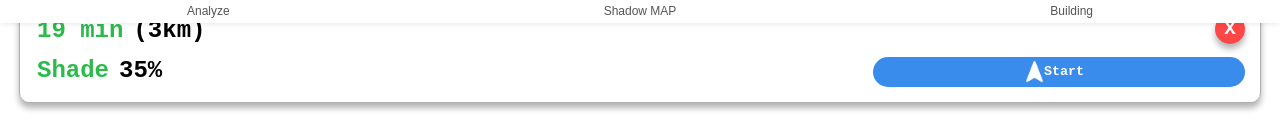
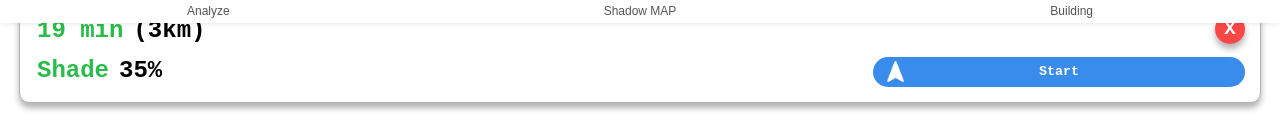
Before and after one commit to winkawin2552/ShadeSync, a React (Vite) app in the folder shadesync/: page /navigate in a window 1280 px wide. Shown: the part 777-908 px from the top of the page. Built offline with nearby package versions, Linux system fonts and the light colour scheme.

Commit message:
2025.12.1

```diff
--- a/shadesync/src/pages/navigate.jsx
+++ b/shadesync/src/pages/navigate.jsx
@@ -115,7 +115,7 @@ function Navigate() {
             </button>
             <button class={styles.startbut}>
               <img src={start} className={styles.start}/>
-              <span style={{paddingLeft: '10px',fontFamily: "agdasima bold, monospace",color:'#ffffffff',fontWeight:700}}>Start</span>
+              <span style={{fontFamily: "agdasima bold, monospace",color:'#ffffffff',fontWeight:700}}>Start</span>
             </button>
           </div>
         ))}
--- a/shadesync/src/pages/navigate.module.css
+++ b/shadesync/src/pages/navigate.module.css
@@ -146,5 +146,5 @@
   position : absolute;
   align-items: center;
   justify-content: center;
-  padding-right: 50px;
+  left: 10px;
 }
```
